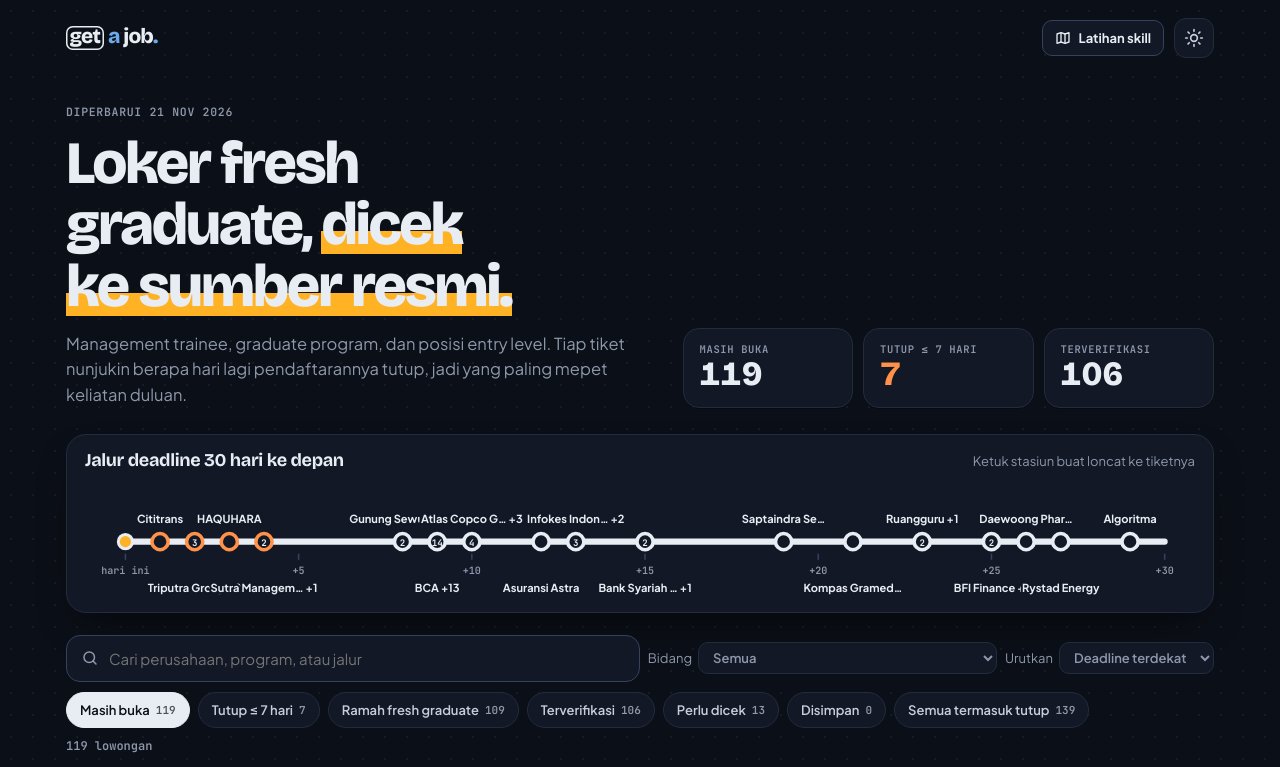
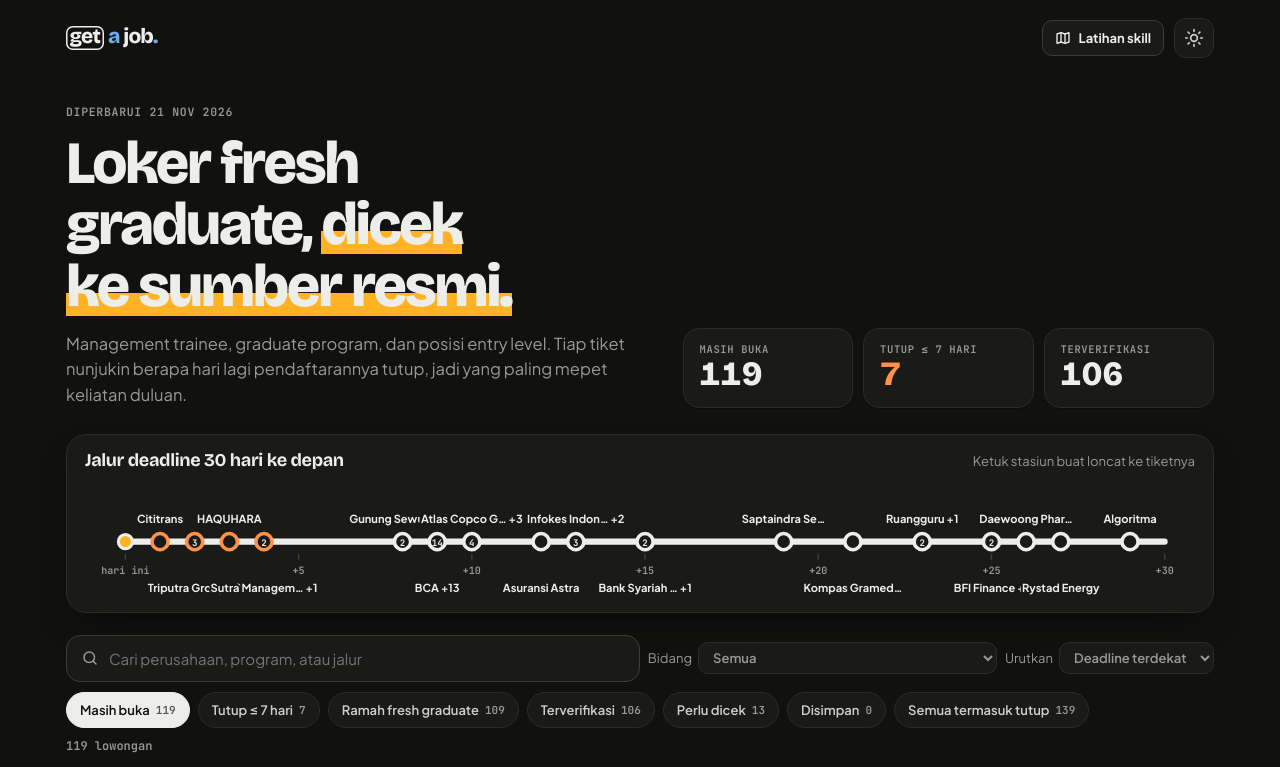
Before and after one commit to aryaanstt/get-a-job, a plain HTML site: page index.html in a window 1280 px wide. Both pictures are taken after a click on the button 1194 px from the left and 38 px from the top of the page. Shown: the top 767 px of the page. Drawn offline with nearby package versions, Linux system fonts and the light colour scheme.

Commit message:
Mode gelap grafit netral, tanpa pola titik; get a skill pakai header atas di laptop
Co-Authored-By: Claude Opus 5.5 <noreply@anthropic.com>

```diff
--- a/index.html
+++ b/index.html
@@ -6,7 +6,7 @@
 <title>get a job.</title>
 <meta name="description" content="Rekap lowongan management trainee dan program fresh graduate di Indonesia, dicek ke sumber resmi.">
 <meta name="theme-color" content="#F2F4F7" media="(prefers-color-scheme: light)">
-<meta name="theme-color" content="#0B0F17" media="(prefers-color-scheme: dark)">
+<meta name="theme-color" content="#111110" media="(prefers-color-scheme: dark)">
 <link rel="icon" href="favicon.svg" type="image/svg+xml">
 <link rel="apple-touch-icon" href="apple-touch-icon.png">
 <link rel="preconnect" href="https://fonts.googleapis.com">
@@ -28,14 +28,14 @@
 }
 @media (prefers-color-scheme: dark) { :root:not([data-theme="light"]) {
   --merek: #6AABEE;
-  --bg: #0B0F17; --panel: #121826; --panel-2: #182032; --ink: #E8ECF3; --ink-2: #C7CEDA; --redup: #8E98AA;
-  --garis-ui: #232C3E; --garis-kuat: #36425C; --titik: rgba(232, 236, 243, .055);
+  --bg: #111110; --panel: #1A1A19; --panel-2: #21211F; --ink: #EDEDEA; --ink-2: #CFCFCA; --redup: #9A9A94;
+  --garis-ui: #2B2B29; --garis-kuat: #3C3C39; --titik: transparent;
   --amber-ink: #FFD27A; --amber-bg: rgba(255, 178, 36, .13); --ok: #3DD68C; --ok-bg: rgba(61, 214, 140, .12); --bad: #FF7A70; --bad-bg: rgba(255, 122, 112, .12); --mepet: #FF9248;
   --angkat: 0 18px 40px -18px rgba(0, 0, 0, .7); --bayang: 0 1px 0 rgba(0, 0, 0, .3); color-scheme: dark } }
 :root[data-theme="dark"] {
   --merek: #6AABEE;
-  --bg: #0B0F17; --panel: #121826; --panel-2: #182032; --ink: #E8ECF3; --ink-2: #C7CEDA; --redup: #8E98AA;
-  --garis-ui: #232C3E; --garis-kuat: #36425C; --titik: rgba(232, 236, 243, .055);
+  --bg: #111110; --panel: #1A1A19; --panel-2: #21211F; --ink: #EDEDEA; --ink-2: #CFCFCA; --redup: #9A9A94;
+  --garis-ui: #2B2B29; --garis-kuat: #3C3C39; --titik: transparent;
   --amber-ink: #FFD27A; --amber-bg: rgba(255, 178, 36, .13); --ok: #3DD68C; --ok-bg: rgba(61, 214, 140, .12); --bad: #FF7A70; --bad-bg: rgba(255, 122, 112, .12); --mepet: #FF9248;
   --angkat: 0 18px 40px -18px rgba(0, 0, 0, .7); --bayang: 0 1px 0 rgba(0, 0, 0, .3); color-scheme: dark }
 * { box-sizing: border-box }
```
